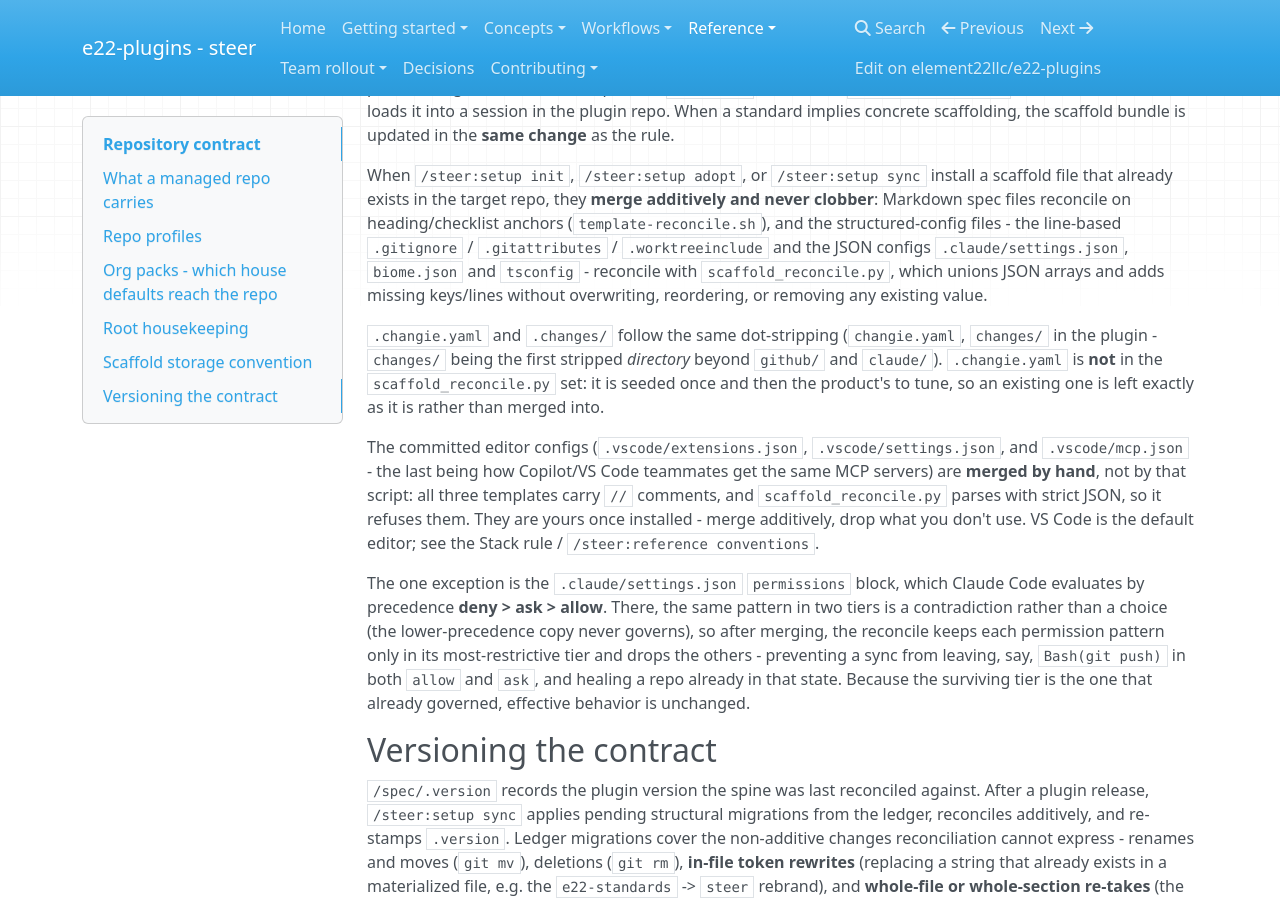
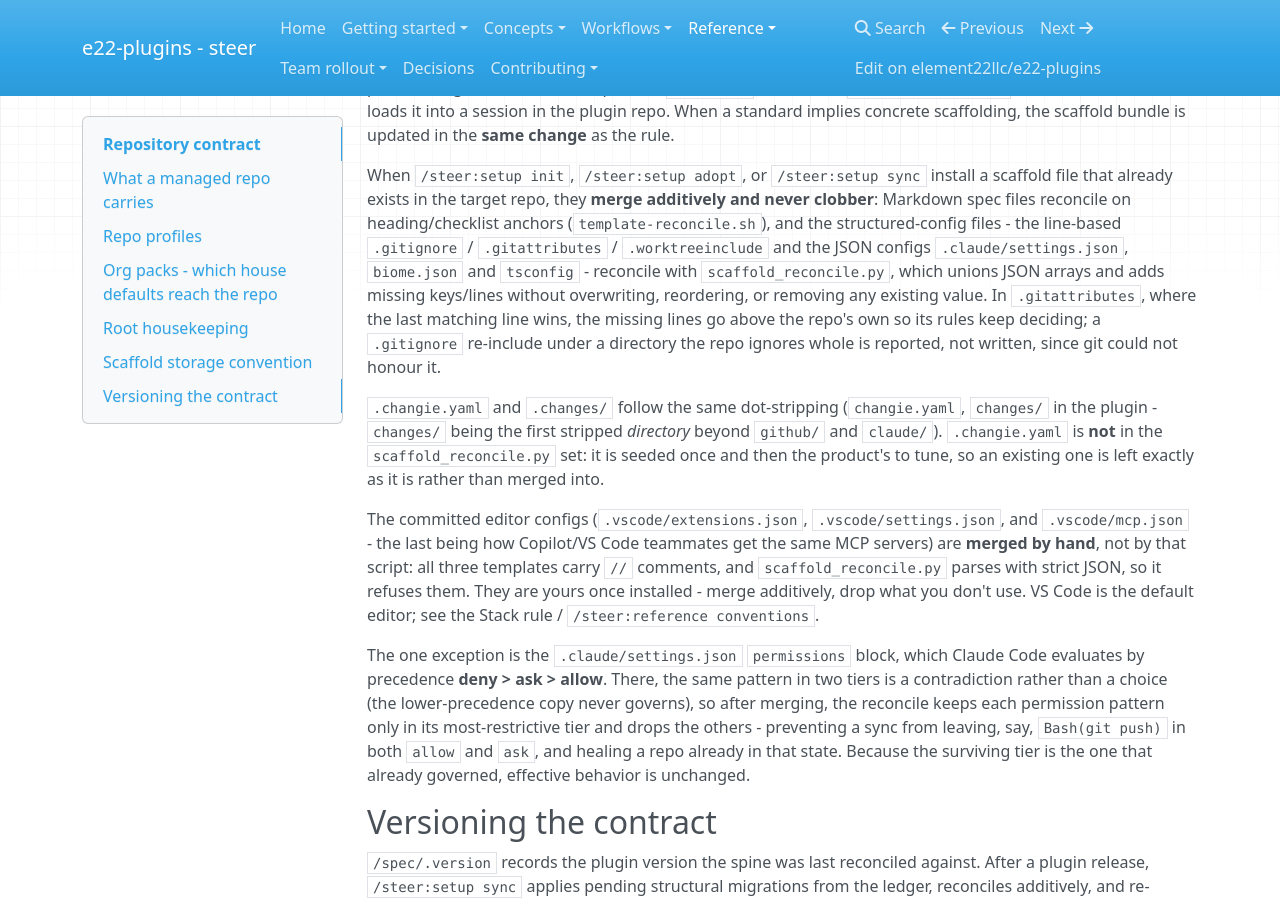
Before and after one commit to element22llc/e22-plugins, an MkDocs documentation site: the page built from docs/reference/repository-contract.md, in a window 1280 px wide and 900 px high, scrolled down 9521 px. Built offline with MkDocs 1.6.1, drawn with Linux system fonts in a browser that asks for light colours; nearby versions of some CDN libraries; some of the changed text lies outside the part shown.

Commit message:
docs: describe the reconcile ordering and the CI-stage migration
Co-Authored-By: Claude Opus 5.5 <noreply@anthropic.com>

```diff
--- a/docs/reference/repository-contract.md
+++ b/docs/reference/repository-contract.md
@@ -216,7 +216,10 @@ and the structured-config files - the line-based `.gitignore` / `.gitattributes`
 `.worktreeinclude` and the JSON configs `.claude/settings.json`, `biome.json` and `tsconfig` -
 reconcile with `scaffold_reconcile.py`, which unions
 JSON arrays and adds missing keys/lines without overwriting, reordering, or
-removing any existing value.
+removing any existing value. In `.gitattributes`, where the last matching line
+wins, the missing lines go above the repo's own so its rules keep deciding; a
+`.gitignore` re-include under a directory the repo ignores whole is reported, not
+written, since git could not honour it.
 
 `.changie.yaml` and `.changes/` follow the same dot-stripping (`changie.yaml`,
 `changes/` in the plugin - `changes/` being the first stripped *directory* beyond
@@ -422,7 +425,10 @@ the scaffold `mise.toml` adopt `min_version`, `usage`, `sources` and
 approving. **7.12.0** drops the PAT prompt from the `.vscode/mcp.json` GitHub
 server, **7.17.0** stops `.claude/settings.json` enabling `typescript-lsp`, and
 **7.20.0** has `scripts/ci-changelog.sh` pass a hotfix back-port that carries
-its release cut.
+its release cut. An unreleased entry has `scripts/ci-coverage.sh` rebase
+per-package lcov paths so the gate can fail in a monorepo, and has
+`scripts/ci-changelog.sh` read non-ASCII paths unquoted and pass a PR Dependabot
+both opened and pushed.
 
 Ledger entries are keyed by the release that **introduced** them, and `/steer:setup sync` skips
 every entry at or below a repo's `spec/.version` stamp. An entry authored but not yet cut
```
Also changed, not shown: other parts of docs/reference/repository-contract.md (+1 -1 lines).
